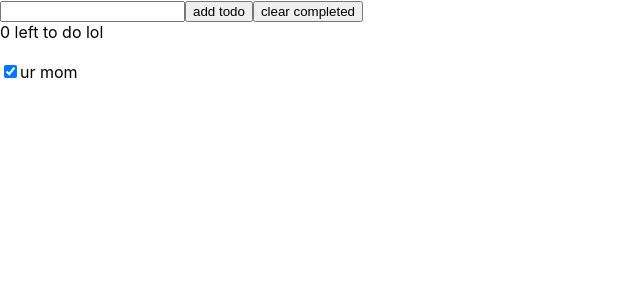
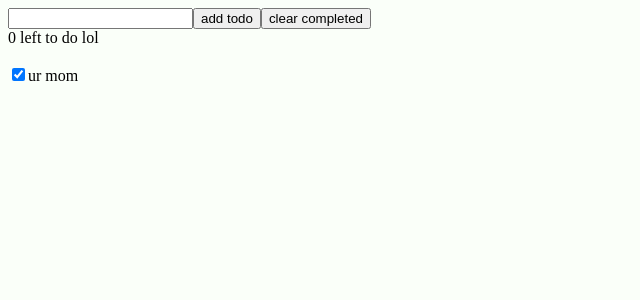
Before and after one commit to daminals/todolist, a React (Create React App) app: page / in a window 1280 px wide. Shown: the top 300 px of the page, without its empty margins (0-640 px from the left). Built offline with nearby package versions, Linux system fonts and the light colour scheme.

Commit message:
why does react have so much boilerplate

```diff
--- a/src/App.css
+++ b/src/App.css
@@ -1,38 +1,3 @@
-.App {
-  text-align: center;
+body {
+  background-color: #FAFFF9 !important;
 }
-
-.App-logo {
-  height: 40vmin;
-  pointer-events: none;
-}
-
-@media (prefers-reduced-motion: no-preference) {
-  .App-logo {
-    animation: App-logo-spin infinite 20s linear;
-  }
-}
-
-.App-header {
-  background-color: #282c34;
-  min-height: 100vh;
-  display: flex;
-  flex-direction: column;
-  align-items: center;
-  justify-content: center;
-  font-size: calc(10px + 2vmin);
-  color: white;
-}
-
-.App-link {
-  color: #61dafb;
-}
-
-@keyframes App-logo-spin {
-  from {
-    transform: rotate(0deg);
-  }
-  to {
-    transform: rotate(360deg);
-  }
-}
--- a/src/App.js
+++ b/src/App.js
@@ -36,15 +36,20 @@ function App() {
     setTodos(newTodos)
   }
 
+  function handleClearTodos () {
+    const newTodos = todos.filter(todo => !todo.complete)
+    setTodos(newTodos)
+  }
+
   return (
     <> {/* wrap return in empty <> so that i only return one */}
     <input ref={todoNameRef} type="text" />
     <button onClick={handleAddTodo}>add todo</button>
-    <button>clear completed</button>
-    <div> 0 left to do lol </div>
+    <button onClick={handleClearTodos}>clear completed</button>
+    <div> {todos.filter(todo => !todo.complete).length} left to do lol </div>
     <br></br>
 
-    <TodoList todos={todos} /> {/* // i can basically create my own component, so now todo list.js */}
+    <TodoList todos={todos} toggleTodo={toggleTodo} /> {/* // i can basically create my own component, so now todo list.js */}
     </>
   );
 }
--- a/src/Todo.js
+++ b/src/Todo.js
@@ -1,10 +1,13 @@
 import React from 'react'
 
-export default function Todo({ todo }) {
+export default function Todo({ todo, toggleTodo }) {
+    function handleTodoClick() {
+        toggleTodo(todo.id)
+    }
     return (
         <div>
             <label>
-                <input  type="checkbox" checked={todo.complete}></input>
+                <input  type="checkbox" checked={todo.complete} onChange={handleTodoClick}></input>
                 {todo.name}
             </label>
         </div>
--- a/src/TodoList.js
+++ b/src/TodoList.js
@@ -1,10 +1,10 @@
 import React from 'react';
 import Todo from './Todo';
 
-export default function TodoList({ todos }) {
+export default function TodoList({ todos, toggleTodo }) {
     return (
             todos.map(todo => {
-            return <Todo key={todo.id} todo={todo} />
+            return <Todo key={todo.id} toggleTodo={toggleTodo} todo={todo} />
         })
     )
 }
--- a/src/index.css
+++ /dev/null
@@ -1,13 +0,0 @@
-body {
-  margin: 0;
-  font-family: -apple-system, BlinkMacSystemFont, 'Segoe UI', 'Roboto', 'Oxygen',
-    'Ubuntu', 'Cantarell', 'Fira Sans', 'Droid Sans', 'Helvetica Neue',
-    sans-serif;
-  -webkit-font-smoothing: antialiased;
-  -moz-osx-font-smoothing: grayscale;
-}
-
-code {
-  font-family: source-code-pro, Menlo, Monaco, Consolas, 'Courier New',
-    monospace;
-}
--- a/src/index.js
+++ b/src/index.js
@@ -1,8 +1,6 @@
 import React from 'react';
 import ReactDOM from 'react-dom';
-import './index.css';
 import App from './App';
-import reportWebVitals from './reportWebVitals';
 
 ReactDOM.render(
   <React.StrictMode>
@@ -14,4 +12,3 @@ ReactDOM.render(
 // If you want to start measuring performance in your app, pass a function
 // to log results (for example: reportWebVitals(console.log))
 // or send to an analytics endpoint. Learn more: https://bit.ly/CRA-vitals
-reportWebVitals();
--- a/src/reportWebVitals.js
+++ /dev/null
@@ -1,13 +0,0 @@
-const reportWebVitals = onPerfEntry => {
-  if (onPerfEntry && onPerfEntry instanceof Function) {
-    import('web-vitals').then(({ getCLS, getFID, getFCP, getLCP, getTTFB }) => {
-      getCLS(onPerfEntry);
-      getFID(onPerfEntry);
-      getFCP(onPerfEntry);
-      getLCP(onPerfEntry);
-      getTTFB(onPerfEntry);
-    });
-  }
-};
-
-export default reportWebVitals;
```
Also changed, not shown: src/setupTests.js (deleted, +0 -5 lines), 1 other file (tests, documents, lock files or other folders).
